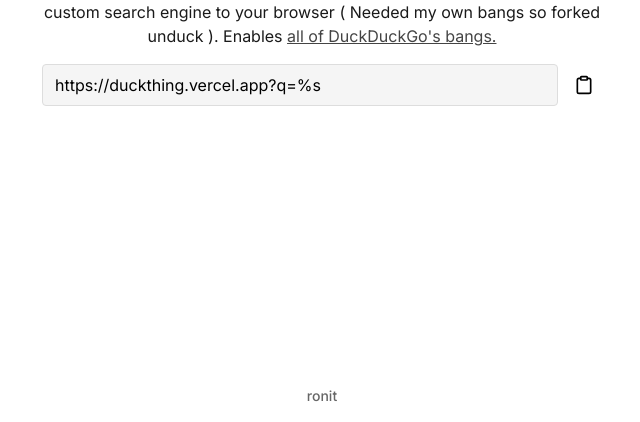
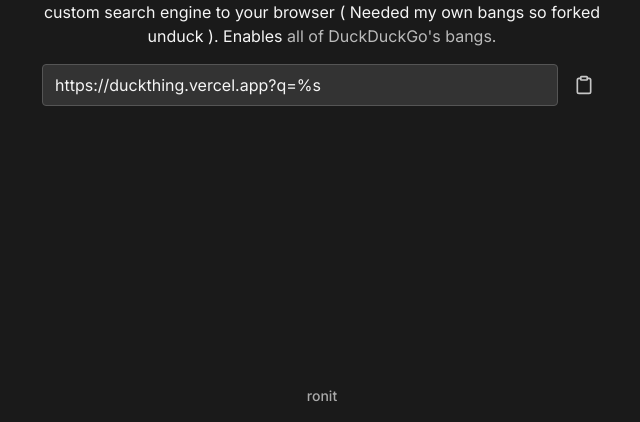
Before and after one commit to iusenvimbtw/duckThing, a website built with Vite: page index.html in a window 1280 px wide. Shown: the part 378-800 px from the top of the page, without its empty margins (318-958 px from the left). Built offline with nearby package versions, Linux system fonts and the light colour scheme.

Commit message:
Pushing P6 dark

```diff
--- a/src/global.css
+++ b/src/global.css
@@ -35,18 +35,37 @@
   box-sizing: border-box;
 }
 
-html,
-body {
+/* --- Dark Theme Defaults --- */
+html {
   height: 100%;
   width: 100%;
+  background-color: #1a1a1a; /* Apply dark background to HTML root */
 }
 
 body {
+  height: 100%; /* Ensure body takes full height */
+  width: 100%;  /* Ensure body takes full width */
   line-height: 1.5;
   font-weight: 400;
   font-size: 16px;
-  color: #1a1a1a;
+  /* Background set on HTML, body should inherit or be transparent */
+  /* You can explicitly set it here too for robustness: */
+  /* background-color: #1a1a1a; */
+  color: #f5f5f5; /* Light text for the whole page */
 }
+
+/* Ensure the #app div doesn't have its own background */
+#app {
+  height: 100%;
+  width: 100%;
+  background-color: transparent; /* Make sure app div is transparent */
+}
+
+/* Also target the container div added in JS */
+#app > div {
+   background-color: transparent; /* Make sure inner container is also transparent */
+}
+
 
 h1,
 h2,
@@ -56,13 +75,15 @@ h5,
 h6 {
   font-weight: 600;
   line-height: 1.2;
+  color: #f5f5f5; /* Ensure headings are also light */
 }
 
 a {
-  color: #444444;
+  color: #bbbbbb; /* Lighter link color for dark bg */
+  text-decoration: none;
 }
 a:hover {
-  color: #888888;
+  color: #eeeeee; /* Brighter hover link color */
 }
 
 button {
@@ -77,7 +98,6 @@ textarea {
   font: inherit;
 }
 
-/* Add these new styles */
 .url-container {
   display: flex;
   align-items: center;
@@ -85,25 +105,25 @@ textarea {
   margin-top: 16px;
 }
 
-/* Add this new style */
 .content-container {
   max-width: 36rem;
   text-align: center;
   padding: 0 8px;
+  background-color: transparent; /* Make sure content container is transparent */
 }
 
-/* Update url-input width to be 100% since container will control max width */
 .url-input {
   padding: 8px 12px;
-  border: 1px solid #ddd;
+  border: 1px solid #555555; /* Subtle dark border */
   border-radius: 4px;
   width: 100%;
-  background: #f5f5f5;
+  background: #333333; /* Darker input background */
+  color: #f5f5f5;        /* Light text in input */
 }
 
 .copy-button {
   padding: 8px;
-  color: #666;
+  color: #bbbbbb; /* Light icon/text color for button */
   border-radius: 4px;
   transition: all 0.2s;
   display: flex;
@@ -112,23 +132,31 @@ textarea {
 }
 
 .copy-button:hover {
-  background: #f0f0f0;
+  background: #444444; /* Slightly lighter dark background on hover */
 }
 
 .copy-button:active {
-  background: #e5e5e5;
+  background: #555555; /* Even lighter dark background on active */
 }
 
 .copy-button img {
   width: 20px;
   height: 20px;
+  /* Optional: Filter to make dark icons light if needed */
+   filter: invert(85%) sepia(0%) saturate(200%) hue-rotate(190deg) brightness(95%) contrast(90%); /* Filter to make icons approx #bbbbbb */
 }
 
 .copy-button.copied {
-  background: #28a745;
+  background: #28a745; /* Keep success green */
+  color: #ffffff; /* Ensure icon/text inside is white */
+}
+.copy-button.copied img {
+   /* Ensure filter is removed or set for white icon on green if needed */
+   /* Make icon white on green background */
+  filter: brightness(0) invert(1);
 }
 
-/* Add footer styles */
+
 .footer {
   position: fixed;
   bottom: 16px;
@@ -136,15 +164,15 @@ textarea {
   right: 0;
   text-align: center;
   font-size: 14px;
-  color: #666;
+  color: #aaaaaa; /* Dimmer light text for footer */
 }
 
 .footer a {
-  color: #666;
-  text-decoration: none;
+  color: #aaaaaa; /* Footer link color */
   font-weight: 500;
 }
 
 .footer a:hover {
-  color: #333;
+  color: #dddddd; /* Brighter footer link hover */
 }
+/* --- End Dark Theme Defaults --- */
```
